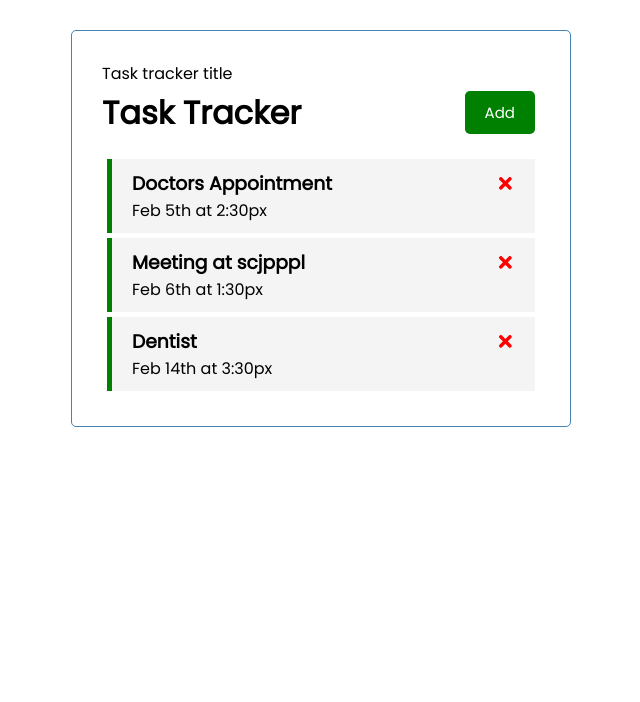
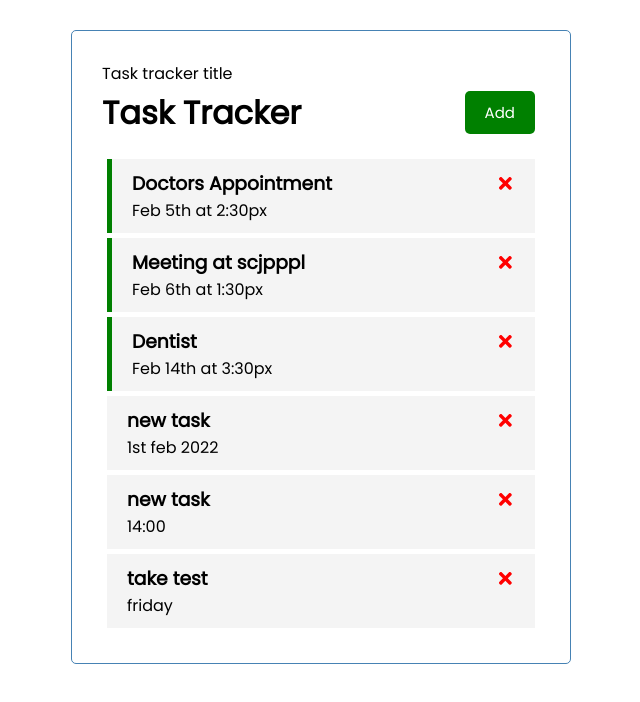
Before and after one commit to zincycogy/task-tracker, a React (Create React App) app: page / in a window 1280 px wide. Shown: the top 702 px of the page, without its empty margins (319-959 px from the left). Built offline with nearby package versions, Linux system fonts and the light colour scheme; data requests are answered from the project's data file.

Commit message:
enable to add new task via the form and updating the db with ui

```diff
--- a/db.json
+++ b/db.json
@@ -17,6 +17,24 @@
       "text": "Dentist",
       "day": "Feb 14th at 3:30px",
       "reminder": true
+    },
+    {
+      "text": "new task",
+      "day": "1st feb 2022",
+      "reminder": false,
+      "id": 5
+    },
+    {
+      "text": "new task",
+      "day": "14:00",
+      "reminder": false,
+      "id": 6
+    },
+    {
+      "text": "take test",
+      "day": "friday",
+      "reminder": false,
+      "id": 7
     }
   ]
 }
--- a/src/App.js
+++ b/src/App.js
@@ -22,10 +22,21 @@
 		return data;
 	};
 
-	const addTask = (task) => {
-		const id = Math.floor(Math.random() * 10000) + 1;
-		const newTask = { id, ...task };
-		setTasks([...tasks, newTask]);
+	const addTask = async (task) => {
+		const res = await fetch("http://localhost:5000/tasks", {
+			method: "POST",
+			headers: {
+				"Content-type": "application/json",
+			},
+			body: JSON.stringify(task),
+		});
+
+		const data = await res.json();
+		setTasks([...tasks, data]);
+
+		// const id = Math.floor(Math.random() * 10000) + 1;
+		// const newTask = { id, ...task };
+		// setTasks([...tasks, newTask]);
 	};
 
 	const deleteTask = async (id) => {
```
